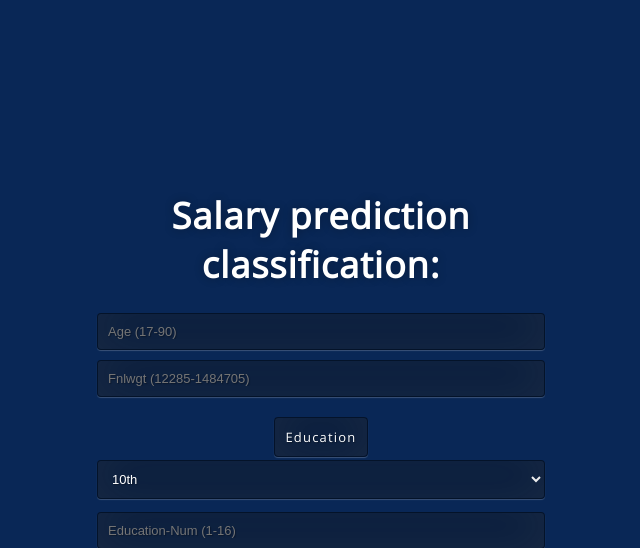
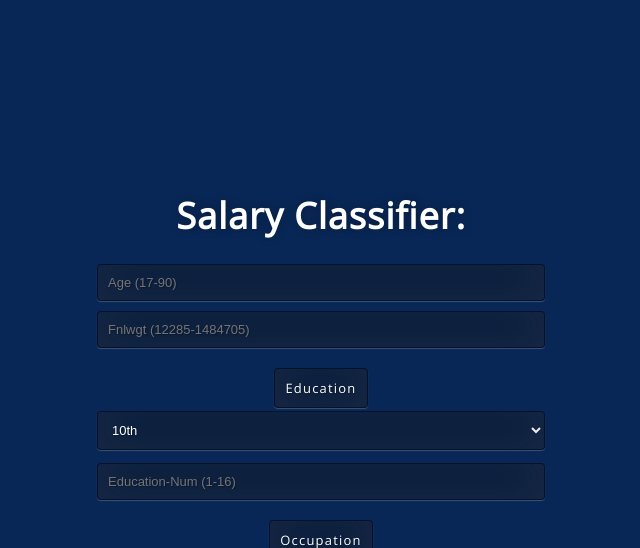
Before and after one commit to raghav0901/Salary_Classifier, a Flask app: page / in a window 1280 px wide. Shown: the part 153-701 px from the top of the page, without its empty margins (319-959 px from the left). Run offline with Flask 2, Linux system fonts and the light colour scheme; parts of the project's set-up code (start-up, migrations or seed data) failed here and were passed over.

Commit message:
Update index.html

```diff
--- a/templates/index.html
+++ b/templates/index.html
@@ -14,7 +14,7 @@
 
 <body>
  <div class="login">
-	<h1>Salary prediction classification:</h1>
+	<h1>Salary Classifier:</h1>
 
      <!-- Main Input For Receiving Query to our ML -->
     <form action="/predict" method="post">
```
